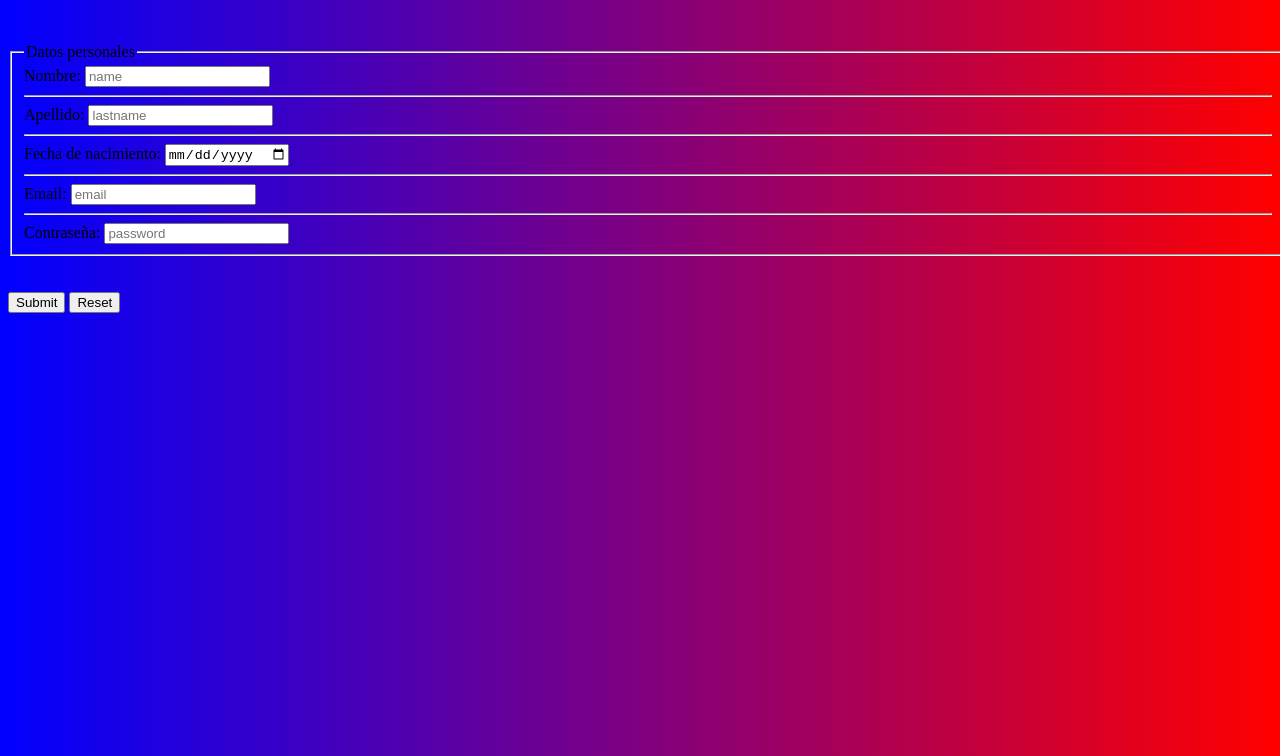
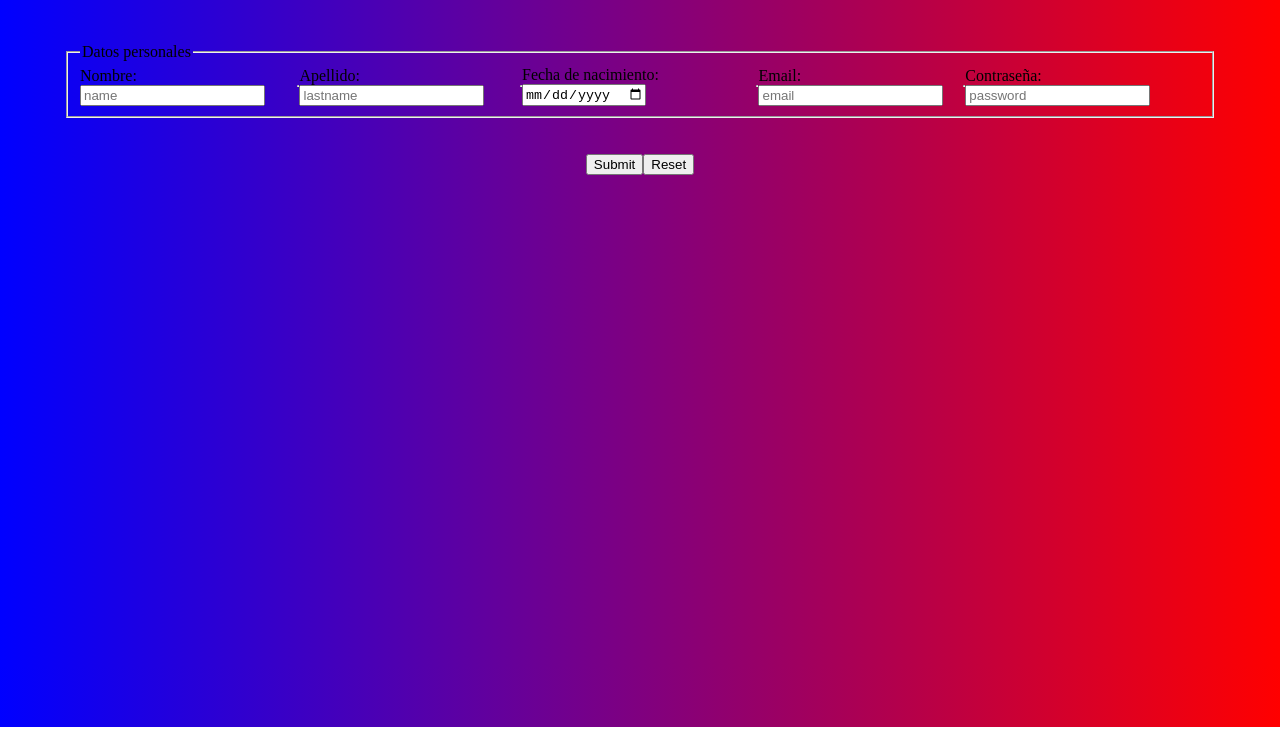
Before and after one commit to Pzjg2005/form-project, a website: page src/index.html in a window 1280 px wide. Shown: the part 73-829 px from the top of the page. After the commit the page ends 800 px from the top, so only its background shows below. Drawn offline with Linux system fonts and the light colour scheme; files that its build step writes are made by us from their sources; files whose address does not match are found by name.

```diff
--- a/src/css/index.css
+++ b/src/css/index.css
@@ -1,5 +1,21 @@
+@import url('https://fonts.googleapis.com/css2?family=Open+Sans:ital,wght@0,500;1,500&family=Playfair+Display&display=swap');
+
 body{
     background: linear-gradient(to right, blue, red);
-    width: 100vw;
-    height: 100vh;
+    width: 90vw;
+    height: 90vh;
+    margin: 0 auto;
 }
+
+.box{
+    display: flex;
+    justify-content: center;
+    align-items: center;
+
+}
+
+.div-buttons{
+    display: flex;
+    justify-content: center;
+    align-items: center;
+}
```
